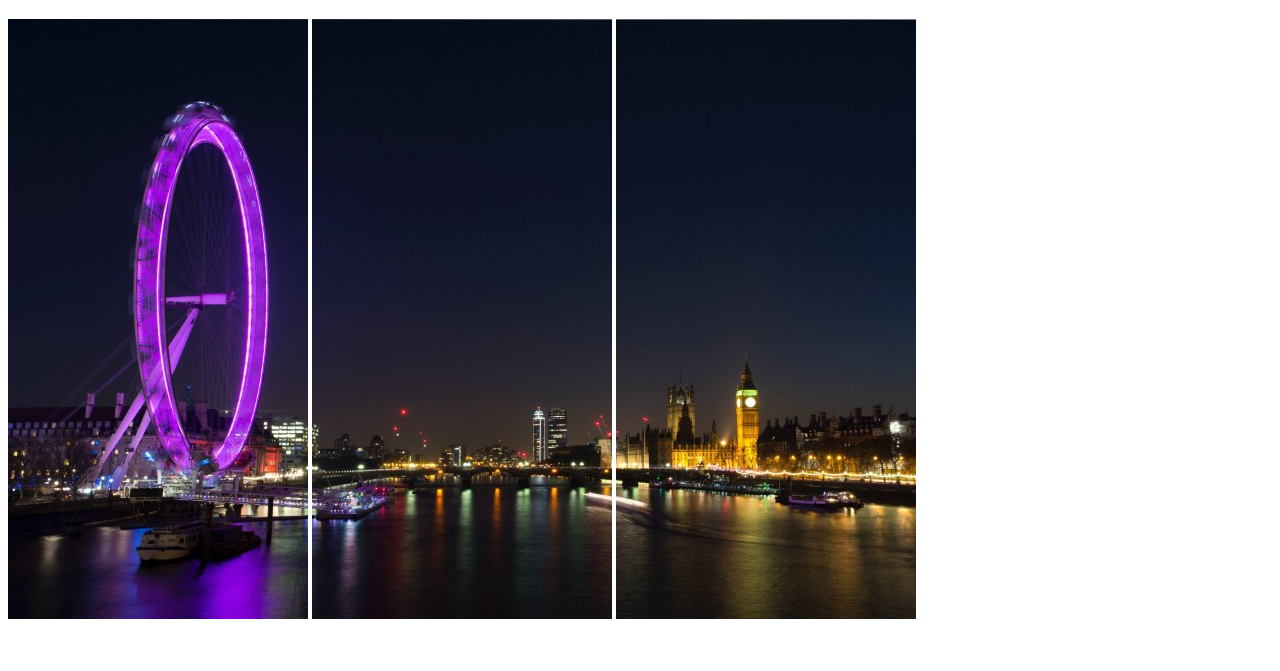
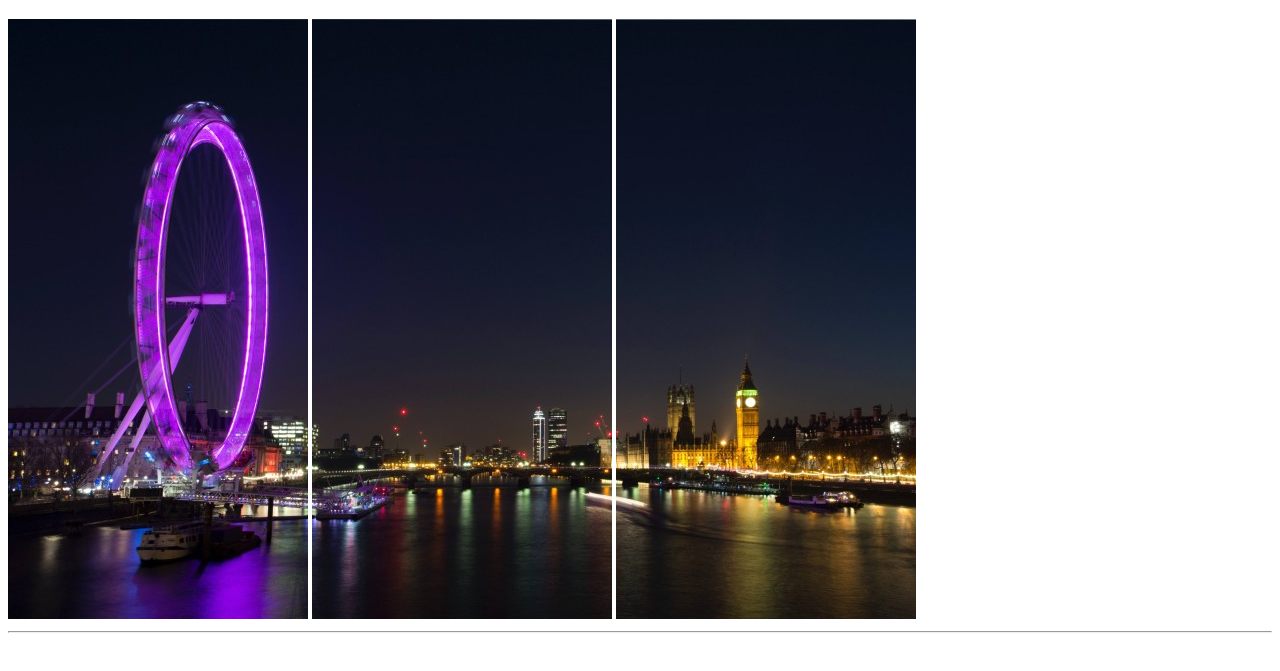
Before and after one commit to SimoneMenichetti/-html-london-trip, a plain HTML site: page index.html in a window 1280 px wide. Shown: the part 61-732 px from the top of the page. Drawn offline with Linux system fonts and the light colour scheme.

Commit message:
fix and refresh header

```diff
--- a/index.html
+++ b/index.html
@@ -9,12 +9,13 @@
     <header>
         <!-- maintitle -->
         <h1>Il mio viaggio a Londra</h1>
-        <!-- row-path-img-relativ -->
+        <!-- row-path-img-relative -->
         <section>
             <img src="../-html-london-trip/img/pexels-bill-emrich-230794-0.jpg" alt="big wheel">
             <img src="../-html-london-trip/img/pexels-bill-emrich-230794-1.jpg" alt="bridge">
             <img src="../-html-london-trip/img/pexels-bill-emrich-230794-2.jpg" alt="bigben">
         </section>
+        <hr>
     </header>
 
 </body>
```
